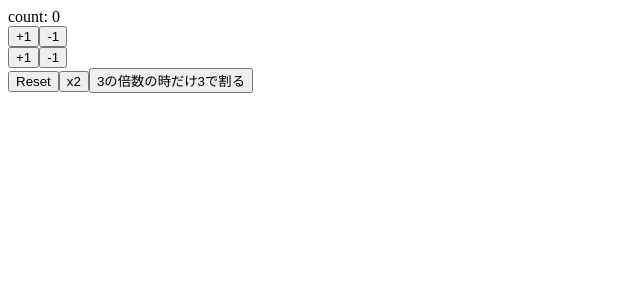
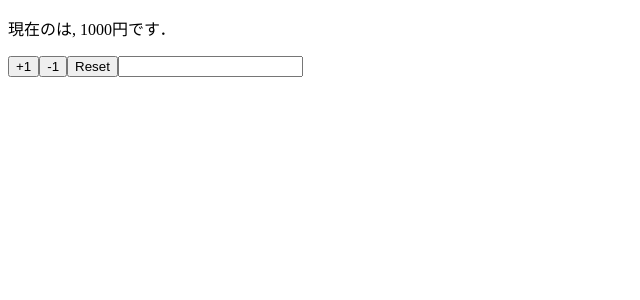
Before and after one commit to sattosan/react-hooks-sample, a React (Create React App) app: page / in a window 1280 px wide. Shown: the top 300 px of the page, without its empty margins (0-640 px from the left). Built offline with nearby package versions, Linux system fonts and the light colour scheme.

Commit message:
implement component using multiple states

```diff
--- a/src/App.js
+++ b/src/App.js
@@ -1,39 +1,30 @@
 import React, { useState } from "react";
 
-const App = () => {
-  const [count, setCount] = useState(0);
+const App = props => {
+  const [name, setName] = useState(props.name);
+  const [price, setPrice] = useState(props.price);
 
-  const increment = () => setCount(count + 1);
-  const decrement = () => setCount(count - 1);
-
-  const increment2 = () => setCount(previousCount => previousCount + 1);
-  const decrement2 = () => setCount(previousCount => previousCount - 1);
-
-  const reset = () => setCount(0);
-  const double = () => setCount(count * 2);
-  const divide3 = () =>
-    setCount(previousCount =>
-      previousCount % 3 === 0 ? previousCount / 3 : previousCount
-    );
+  const reset = () => {
+    setPrice(props.price);
+    setName(props.name);
+  };
 
   return (
     <React.Fragment>
-      <div>count: {count}</div>
-      <div>
-        <button onClick={increment}>+1</button>
-        <button onClick={decrement}>-1</button>
-      </div>
-      <div>
-        <button onClick={increment2}>+1</button>
-        <button onClick={decrement2}>-1</button>
-      </div>
-      <div>
-        <button onClick={reset}>Reset</button>
-        <button onClick={double}>x2</button>
-        <button onClick={divide3}>3の倍数の時だけ3で割る</button>
-      </div>
+      <p>
+        現在の{name}は, {price}円です．
+      </p>
+      <button onClick={() => setPrice(price + 1)}>+1</button>
+      <button onClick={() => setPrice(price - 1)}>-1</button>
+      <button onClick={reset}>Reset</button>
+      <input value={name} onChange={e => setName(e.target.value)} />
     </React.Fragment>
   );
 };
 
+App.defaultProps = {
+  name: "",
+  price: 1000
+};
+
 export default App;
```
